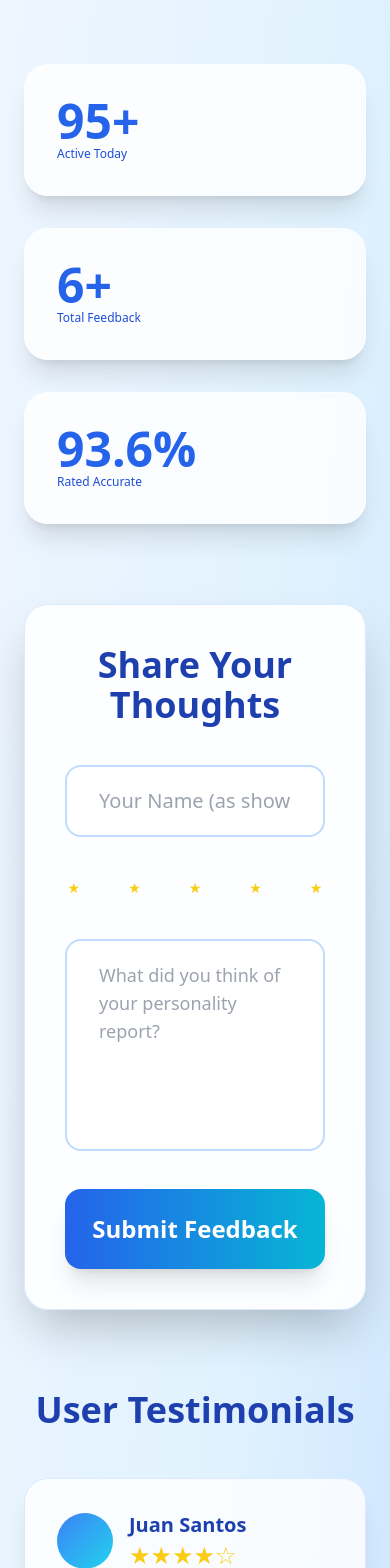
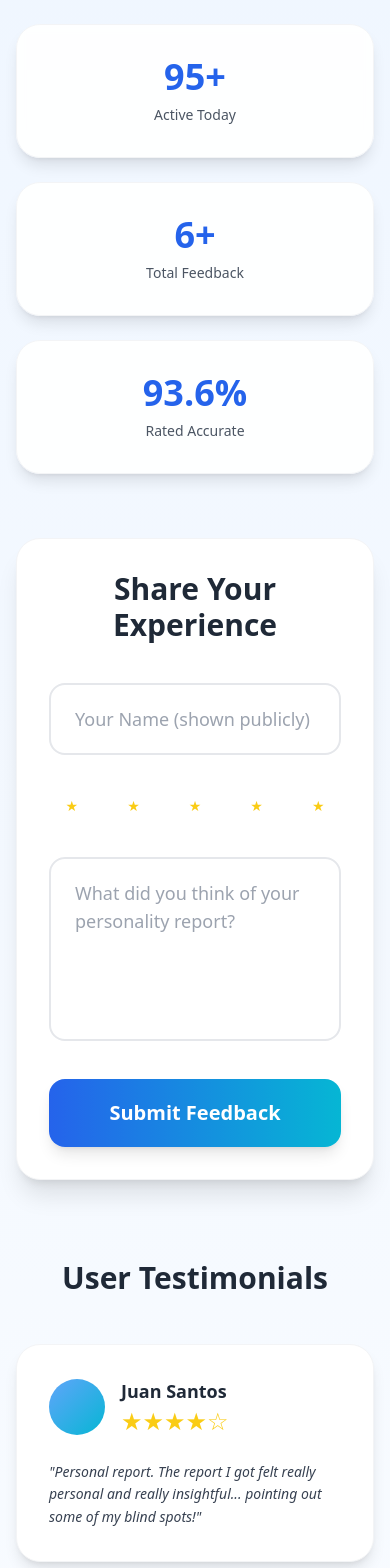
Before and after one commit to Secretive-Plotterrr/SurveyApp, a React (Create React App) app in the folder app/: page / in a window 390 px wide. Shown: the part 3969-5537 px from the top of the page. Built offline with nearby package versions, Linux system fonts and the light colour scheme; no server answers; the database is empty.

Commit message:
Final mobile-responsive, perfectly centered, interactive feedback page

```diff
--- a/app/src/components/Feedback.jsx
+++ b/app/src/components/Feedback.jsx
@@ -24,7 +24,7 @@ const Feedback = () => {
   const [isLoading, setIsLoading] = useState(false);
   const [showLoginModal, setShowLoginModal] = useState(false);
 
-  // Form
+  // Form states
   const [displayName, setDisplayName] = useState('');
   const [rating, setRating] = useState(5);
   const [comment, setComment] = useState('');
@@ -51,7 +51,7 @@ const Feedback = () => {
 
         if (data?.feedback) {
           setHasSubmitted(true);
-          setComment(data.feedback);
+          setComment(data.feedback || '');
           setRating(data.rating || 5);
           setUserSubmittedName(data.display_name || user.email.split('@')[0]);
           setDisplayName(data.display_name || '');
@@ -77,7 +77,7 @@ const Feedback = () => {
       id: `real-${i}`,
       name: row.display_name || 'Anonymous',
       rating: row.rating || 5,
-      feedback: row.feedback,
+      feedback: row.feedback || '',
     }));
 
     setFeedbacks([...staticTestimonials, ...realFeedbacks]);
@@ -104,7 +104,7 @@ const Feedback = () => {
       .eq('id', user.id);
 
     if (error) {
-      alert('Failed to submit. Try again.');
+      alert('Failed to submit. Please try again.');
       console.error(error);
     } else {
       setHasSubmitted(true);
@@ -130,66 +130,65 @@ const Feedback = () => {
   const visibleFeedbacks = showAll ? feedbacks : feedbacks.slice(0, 6);
 
   return (
-    <div className="min-h-screen bg-gradient-to-br from-blue-50 via-sky-100 to-blue-200 pt-20 pb-20">
+    <div className="min-h-screen bg-gradient-to-b from-blue-50 to-white pt-20 pb-24 px-4 sm:px-6 lg:px-8">
       {isLoading && <Loading2 />}
 
-      <div className="container mx-auto px-6 max-w-7xl">
-        {/* Header */}
+      <div className="max-w-7xl mx-auto">
+
+        {/* Header - Perfectly Centered */}
         <div className="text-center mb-16">
-          <h1 className="text-6xl font-bold text-transparent bg-clip-text bg-gradient-to-r from-blue-700 to-cyan-500">
+          <h1 className="text-5xl sm:text-6xl md:text-7xl font-bold text-transparent bg-clip-text bg-gradient-to-r from-blue-600 to-cyan-500">
             KnowYou
           </h1>
-          <p className="text-xl text-blue-800 mt-4">Hear from real users who discovered themselves</p>
+          <p className="mt-4 text-lg sm:text-xl text-gray-700">Real people. Real insights. Real growth.</p>
         </div>
 
-        {/* Stats */}
-        <div className="grid grid-cols-1 md:grid-cols-3 gap-8 mb-20">
-          <div className="bg-white/80 backdrop-blur-sm rounded-3xl p-8 shadow-xl border border-white/50">
-            <p className="text-5xl font-bold text-blue-600">95+</p>
-            <p className="text-blue-700">Active Today</p>
-          </div>
-          <div className="bg-white/80 backdrop-blur-sm rounded-3xl p-8 shadow-xl border border-white/50">
-            <p className="text-5xl font-bold text-blue-600">{totalFeedbacks}+</p>
-            <p className="text-blue-700">Total Feedback</p>
-          </div>
-          <div className="bg-white/80 backdrop-blur-sm rounded-3xl p-8 shadow-xl border border-white/50">
-            <p className="text-5xl font-bold text-blue-600">93.6%</p>
-            <p className="text-blue-700">Rated Accurate</p>
-          </div>
+        {/* Stats - Mobile Responsive */}
+        <div className="grid grid-cols-1 sm:grid-cols-3 gap-6 mb-16">
+          {[
+            { value: "95+", label: "Active Today" },
+            { value: `${totalFeedbacks}+`, label: "Total Feedback" },
+            { value: "93.6%", label: "Rated Accurate" }
+          ].map((stat, i) => (
+            <div key={i} className="bg-white/90 backdrop-blur-sm rounded-3xl p-8 text-center shadow-lg border border-gray-100">
+              <p className="text-4xl sm:text-5xl font-bold text-blue-600">{stat.value}</p>
+              <p className="mt-2 text-gray-600 text-sm sm:text-base">{stat.label}</p>
+            </div>
+          ))}
         </div>
 
-        {/* Submit Feedback */}
-        <div className="bg-white/90 backdrop-blur-md rounded-3xl shadow-2xl p-10 mb-20 max-w-4xl mx-auto border border-blue-100">
-          <h2 className="text-4xl font-bold text-center text-blue-800 mb-10">
-            {hasSubmitted ? 'Thank You!' : 'Share Your Thoughts'}
+        {/* Submit Feedback Section */}
+        <div className="bg-white rounded-3xl shadow-xl p-8 sm:p-12 mb-20 border border-gray-100 max-w-3xl mx-auto">
+          <h2 className="text-3xl sm:text-4xl font-bold text-center text-gray-800 mb-10">
+            {hasSubmitted ? 'Thank You!' : 'Share Your Experience'}
           </h2>
 
           {hasSubmitted ? (
-            <div className="text-center py-12">
-              <p className="text-8xl font-bold text-blue-600 mb-6">Thank you!</p>
-              <div className="text-7xl text-yellow-400 mb-6">
+            <div className="text-center py-10">
+              <p className="text-6xl sm:text-8xl font-bold text-blue-600 mb-6">Thank you!</p>
+              <div className="text-6xl sm:text-7xl mb-8 text-yellow-400">
                 {'★'.repeat(rating)}{'☆'.repeat(5 - rating)}
               </div>
-              <p className="text-2xl italic text-gray-700 mb-8 leading-relaxed">"{comment}"</p>
-              <p className="text-xl font-semibold text-blue-600">- {userSubmittedName}</p>
+              <p className="text-xl sm:text-2xl italic text-gray-700 mb-6 leading-relaxed px-4">"{comment}"</p>
+              <p className="text-lg sm:text-xl font-medium text-blue-600">- {userSubmittedName}</p>
             </div>
           ) : (
             <form onSubmit={handleSubmitFeedback} className="space-y-8">
               <input
                 type="text"
-                placeholder="Your Name (as shown publicly)"
+                placeholder="Your Name (shown publicly)"
                 value={displayName}
                 onChange={(e) => setDisplayName(e.target.value)}
-                className="w-full px-8 py-5 text-xl border-2 border-blue-200 rounded-2xl focus:border-blue-500 focus:outline-none transition"
+                className="w-full px-6 py-5 text-lg border-2 border-gray-200 rounded-2xl focus:border-blue-500 focus:outline-none transition"
                 required
               />
-              <div className="flex justify-center gap-6 text-7xl">
+              <div className="flex justify-center gap-4 sm:gap-6 text-5xl sm:text-7xl">
                 {[1, 2, 3, 4, 5].map((star) => (
                   <button
                     key={star}
                     type="button"
                     onClick={() => setRating(star)}
-                    className={`transition-all hover:scale-125 ${star <= rating ? 'text-yellow-400' : 'text-gray-300'}`}
+                    className={`transition-all active:scale-110 ${star <= rating ? 'text-yellow-400' : 'text-gray-300'}`}
                   >
                     ★
                   </button>
@@ -199,14 +198,14 @@ const Feedback = () => {
                 placeholder="What did you think of your personality report?"
                 value={comment}
                 onChange={(e) => setComment(e.target.value)}
-                rows={6}
-                className="w-full px-8 py-5 text-lg border-2 border-blue-200 rounded-2xl focus:border-blue-500 focus:outline-none resize-none"
+                rows={5}
+                className="w-full px-6 py-5 text-lg border-2 border-gray-200 rounded-2xl focus:border-blue-500 focus:outline-none resize-none"
                 required
               />
               <button
                 type="submit"
                 disabled={submitting}
-                className="w-full bg-gradient-to-r from-blue-600 to-cyan-500 text-white font-bold text-2xl py-6 rounded-2xl hover:from-blue-700 hover:to-cyan-600 transition transform hover:scale-105 shadow-xl"
+                className="w-full bg-gradient-to-r from-blue-600 to-cyan-500 text-white font-bold text-xl py-5 rounded-2xl hover:from-blue-700 hover:to-cyan-600 transition active:scale-95 shadow-lg disabled:opacity-60"
               >
                 {submitting ? 'Submitting...' : 'Submit Feedback'}
               </button>
@@ -214,42 +213,45 @@ const Feedback = () => {
           )}
         </div>
 
-        {/* Feedback Grid */}
-        <h2 className="text-4xl font-bold text-center text-blue-800 mb-12">User Testimonials</h2>
-        <div className="grid grid-cols-1 md:grid-cols-2 lg:grid-cols-3 gap-10 mb-12">
+        {/* Testimonials Grid - Mobile Friendly */}
+        <h2 className="text-3xl sm:text-4xl font-bold text-center text-gray-800 mb-12">User Testimonials</h2>
+        <div className="grid grid-cols-1 sm:grid-cols-2 lg:grid-cols-3 gap-8 mb-16">
           {visibleFeedbacks.map((t) => (
-            <div key={t.id} className="bg-white/80 backdrop-blur-sm rounded-3xl p-8 shadow-xl hover:shadow-2xl transition-all hover:-translate-y-3 border border-blue-100">
+            <div
+              key={t.id}
+              className="bg-white rounded-3xl p-8 shadow-lg hover:shadow-2xl transition-all active:scale-95 border border-gray-100"
+            >
               <div className="flex items-center mb-6">
-                <div className="w-14 h-14 bg-gradient-to-br from-blue-500 to-cyan-400 rounded-full mr-4"></div>
+                <div className="w-14 h-14 bg-gradient-to-br from-blue-400 to-cyan-500 rounded-full mr-4"></div>
                 <div>
-                  <p className="font-bold text-xl text-blue-800">{t.name}</p>
+                  <p className="font-bold text-lg text-gray-800">{t.name}</p>
                   <div className="flex text-2xl text-yellow-400">
                     {'★'.repeat(t.rating)}{'☆'.repeat(5 - t.rating)}
                   </div>
                 </div>
               </div>
-              <p className="text-gray-700 text-lg italic leading-relaxed">"{t.feedback}"</p>
+              <p className="text-gray-700 italic leading-relaxed text-sm sm:text-base">"{t.feedback}"</p>
             </div>
           ))}
         </div>
 
-        {/* Toggle Button */}
+        {/* Show/Hide Toggle */}
         {feedbacks.length > 6 && (
-          <div className="text-center mt-10">
+          <div className="text-center mb-20">
             <button
               onClick={() => setShowAll(!showAll)}
-              className="bg-gradient-to-r from-blue-600 to-cyan-500 text-white px-12 py-5 rounded-full text-xl font-bold hover:from-blue-700 hover:to-cyan-600 transition transform hover:scale-110 shadow-2xl"
+              className="bg-gradient-to-r from-blue-600 to-cyan-500 text-white px-10 py-4 rounded-full text-lg font-bold hover:from-blue-700 hover:to-cyan-600 transition active:scale-95 shadow-xl"
             >
-              {showAll ? 'Hide Feedback' : `See All ${feedbacks.length} Feedbacks`}
+              {showAll ? 'Hide Feedback' : `Show All ${feedbacks.length} Reviews`}
             </button>
           </div>
         )}
 
-        {/* Take Survey Button */}
-        <div className="text-center mt-24">
+        {/* Take Survey Button - Big & Centered */}
+        <div className="text-center">
           <button
             onClick={handleSurveyClick}
-            className="bg-white text-blue-600 border-4 border-blue-600 px-16 py-8 rounded-full text-3xl font-bold hover:bg-blue-600 hover:text-white transition transform hover:scale-110 shadow-2xl"
+            className="bg-white text-blue-600 border-4 border-blue-600 px-12 sm:px-16 py-6 sm:py-8 rounded-full text-2xl sm:text-3xl font-bold hover:bg-blue-600 hover:text-white transition active:scale-95 shadow-2xl"
           >
             Take The Personality Survey Now
           </button>
@@ -258,13 +260,20 @@ const Feedback = () => {
 
       {/* Login Modal */}
       {showLoginModal && (
-        <div className="fixed inset-0 bg-black/70 flex items-center justify-center z-50 p-6">
-          <div className="bg-white rounded-3xl p-12 max-w-md w-full shadow-2xl text-center">
-            <h3 className="text-4xl font-bold text-blue-600 mb-6">Login Required</h3>
-            <p className="text-xl text-gray-700 mb-10">Please log in to continue</p>
+        <div className="fixed inset-0 bg-black bg-opacity-60 flex items-center justify-center z-50 p-6">
+          <div className="bg-white rounded-3xl p-10 max-w-sm w-full text-center shadow-2xl">
+            <h3 className="text-3xl font-bold text-blue-600 mb-6">Login Required</h3>
+            <p className="text-gray-700 mb-8">Please log in to continue</p>
             <button
-              onClick={() => { setShowLoginModal(false); setIsLoading(true); setTimeout(() => { setIsLoading(false); navigate('/login'); }, 2000); }}
-              className="bg-gradient-to-r from-blue-600 to-cyan-500 text-white px-12 py-6 rounded-full text-2xl font-bold hover:from-blue-700 hover:to-cyan-600 transition shadow-xl"
+              onClick={() => {
+                setShowLoginModal(false);
+                setIsLoading(true);
+                setTimeout(() => {
+                  setIsLoading(false);
+                  navigate('/login');
+                }, 2000);
+              }}
+              className="w-full bg-gradient-to-r from-blue-600 to-cyan-500 text-white py-5 rounded-full text-xl font-bold hover:from-blue-700 hover:to-cyan-600 transition active:scale-95 shadow-xl"
             >
               Go to Login
             </button>
```
